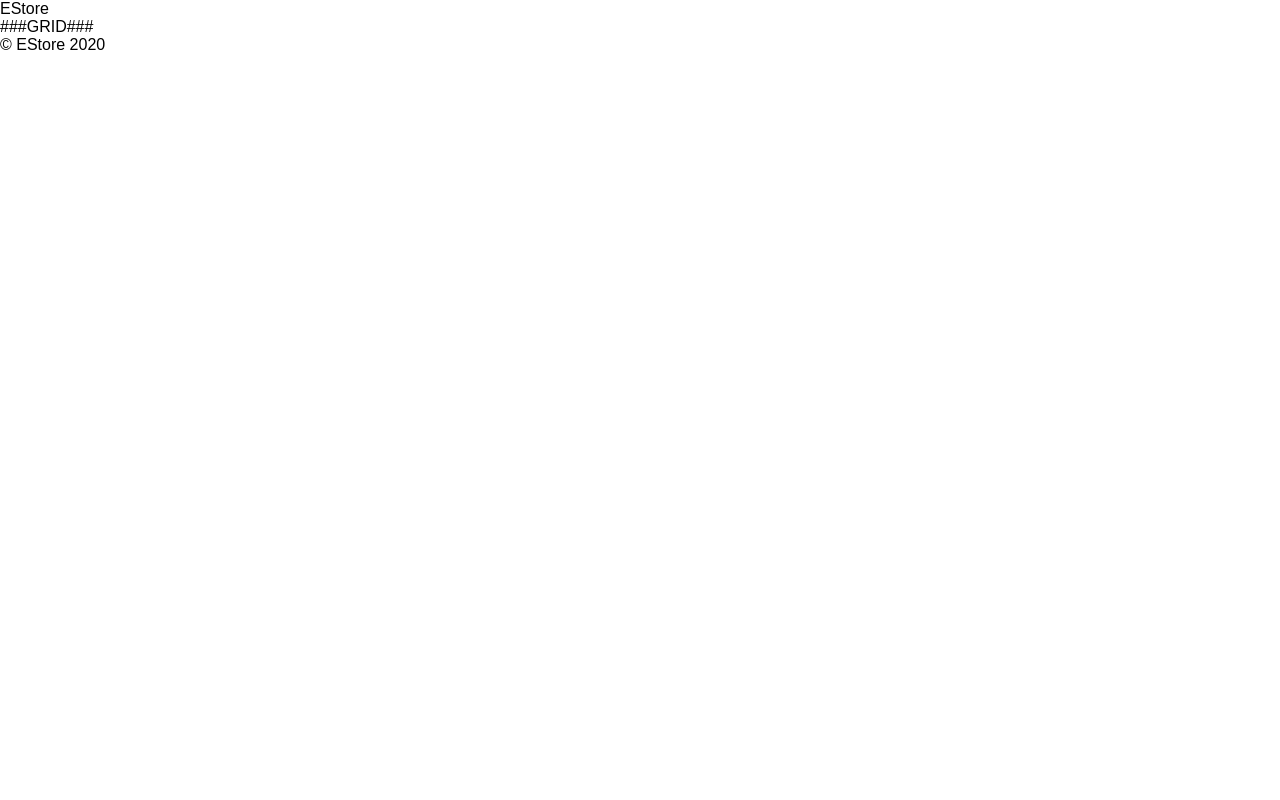
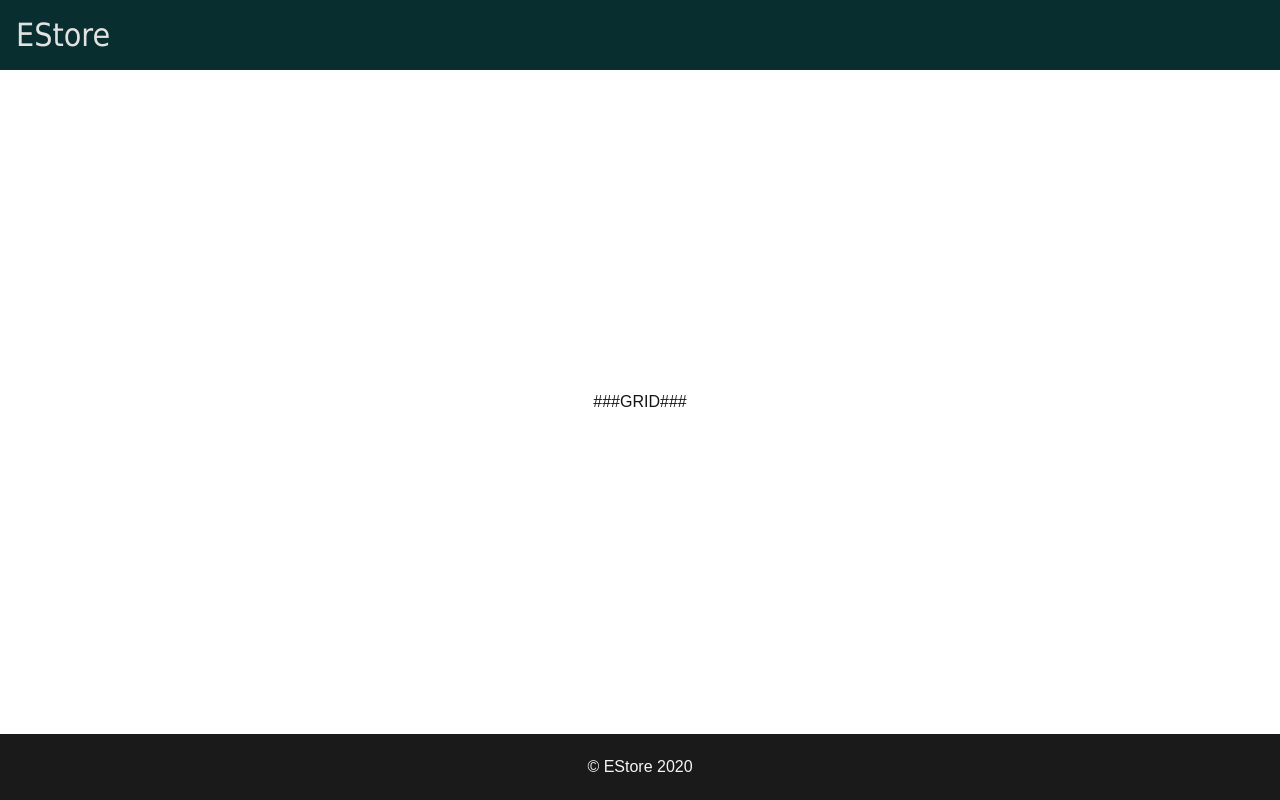
Before and after one commit to xiongxhc/shoppingcart, a React (Create React App) app: page / in a window 1280 px wide. Built offline with nearby package versions, Linux system fonts and the light colour scheme.

Commit message:
added scss

```diff
--- a/package.json
+++ b/package.json
@@ -6,6 +6,7 @@
     "@testing-library/jest-dom": "^4.2.4",
     "@testing-library/react": "^9.3.2",
     "@testing-library/user-event": "^7.1.2",
+    "node-sass": "^4.14.1",
     "react": "^16.13.1",
     "react-dom": "^16.13.1",
     "react-scripts": "3.4.3"
--- a/src/components/Footer/index.js
+++ b/src/components/Footer/index.js
@@ -1,8 +1,9 @@
 import React from 'react';
+import './index.scss';
 
 const Footer = () => {
     return (
-        <footer>
+        <footer className="footer">
             © EStore 2020
         </footer>
      );
--- /dev/null
+++ b/src/components/Footer/index.scss
@@ -0,0 +1,11 @@
+$fontcolor: whitesmoke;
+$backgroundcolor: rgb(26, 26, 26);
+
+.footer {
+    flex: 1;
+    color: $fontcolor;
+    display: flex;
+    align-items: center;
+    justify-content: center;
+    background-color: $backgroundcolor;
+}
--- a/src/components/Grid/index.js
+++ b/src/components/Grid/index.js
@@ -1,8 +1,9 @@
 import React from 'react';
+import './index.scss';
 
 const Grid = () => {
     return (
-        <div>
+        <div className="grid">
             ###GRID###
         </div>
      );
--- /dev/null
+++ b/src/components/Grid/index.scss
@@ -0,0 +1,11 @@
+$fontcolor: rgb(20, 20, 20);
+$backgroundcolor: rgb(255, 255, 255);
+
+.grid {
+    flex: 10;
+    color: $fontcolor;
+    display: flex;
+    align-items: center;
+    justify-content: center;
+    background-color: $backgroundcolor;
+}
--- /dev/null
+++ b/src/components/Header/Title.js
@@ -0,0 +1,12 @@
+import React from 'react';
+import './index.scss';
+
+const Title = ({text}) => {
+    return (
+        <div>
+            {text}
+        </div>
+     );
+}
+
+export default Title;
--- a/src/components/Header/index.js
+++ b/src/components/Header/index.js
@@ -1,9 +1,11 @@
 import React from 'react';
+import './index.scss';
+import Title from './Title.js'
 
 const Header = () => {
     return (
-        <header>
-            <div href="/">EStore</div>
+        <header className="header">
+            <Title text={"EStore"}/>
         </header>
      );
 }
--- /dev/null
+++ b/src/components/Header/index.scss
@@ -0,0 +1,16 @@
+$fontcolor: rgb(226, 226, 226);
+$backgroundcolor: rgb(9, 46, 48);
+
+.header {
+    flex: 1;
+    display: flex;
+    align-items: center;
+    justify-content: flex-start;
+    background-color: $backgroundcolor;
+    div {
+        font-family: Tahoma, sans-serif;
+        color: $fontcolor;
+        font-size: 2rem;
+        padding: 1rem;
+    }
+}
--- a/src/index.css
+++ b/src/index.css
@@ -1,3 +1,4 @@
+/* 1rem = 16px */
 html {
   box-sizing: border-box;
   font-size: 100%;
@@ -8,3 +9,9 @@ body, #root {
   margin: 0;
   height: 100vh;
 }
+
+.App {
+  display: flex;
+  flex-direction: column;
+  height: 100%;
+}
```
Also changed, not shown: 1 other file (tests, documents, lock files or other folders).
